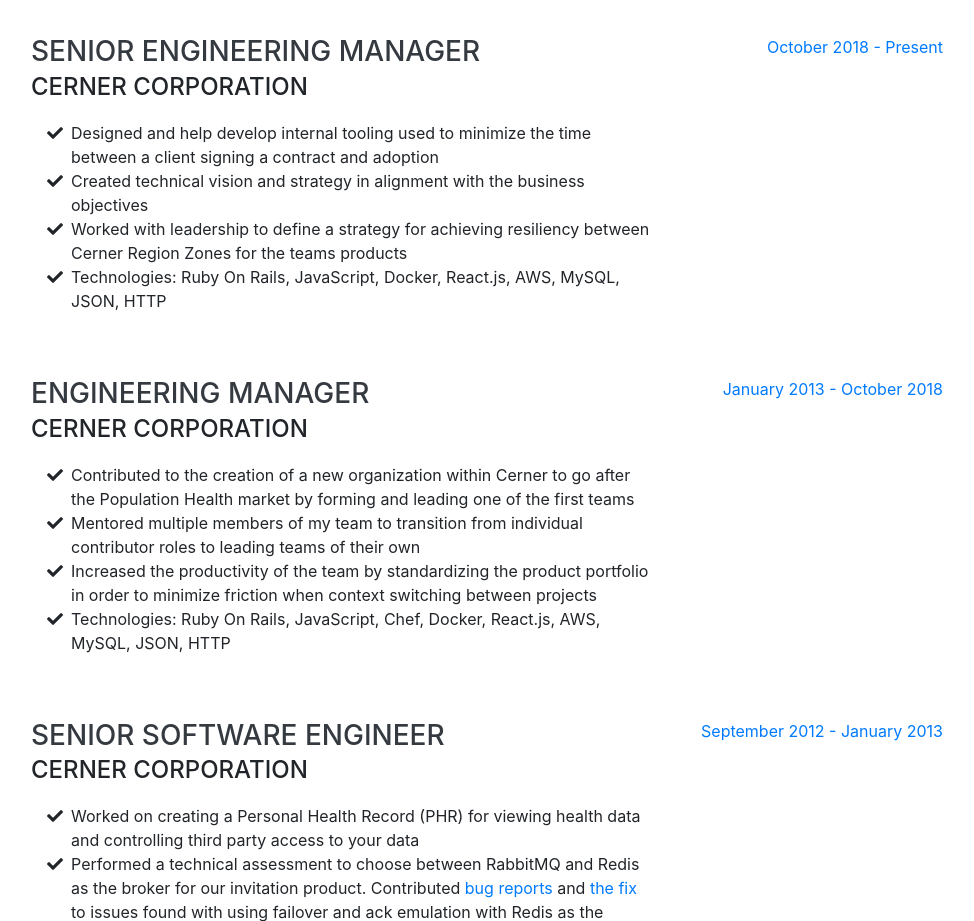
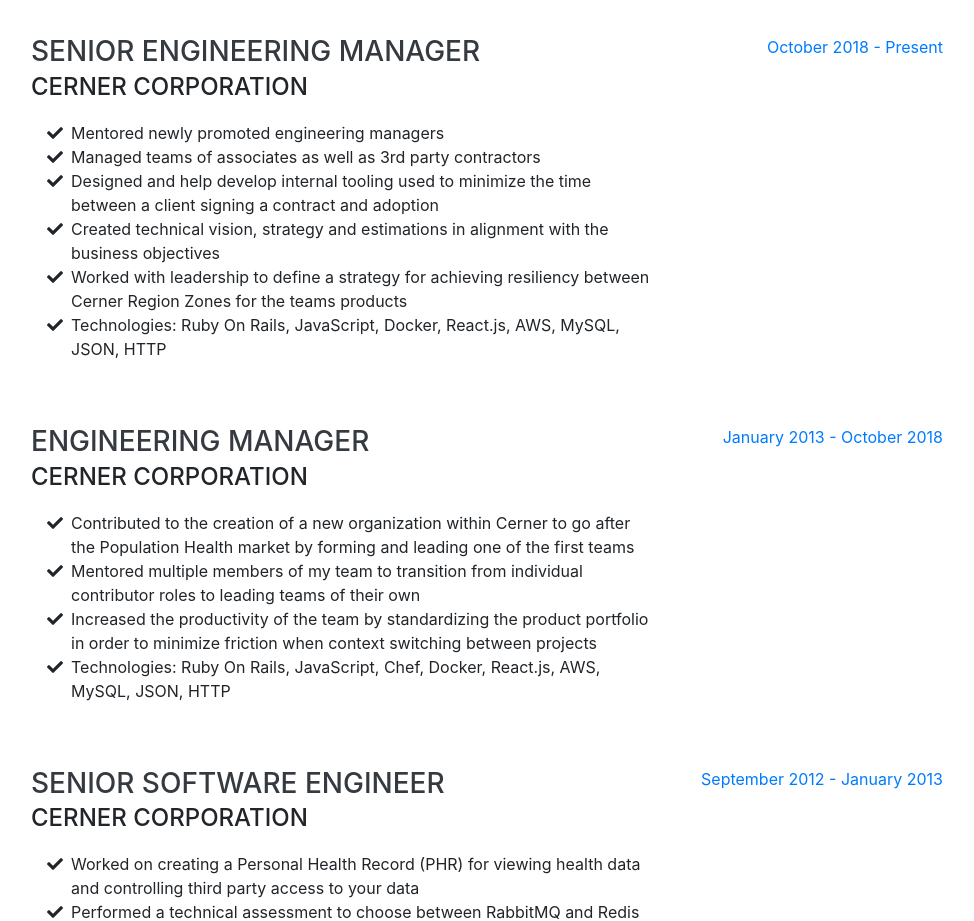
Before and after one commit to humandane/daneguempel.github.io, a website with bundled scripts: page index.html in a window 1280 px wide. Shown: the part 900-1821 px from the top of the page, without its empty margins (289-1263 px from the left). Built offline with nearby package versions, Linux system fonts and the light colour scheme; a web font is replaced by a local one.

Commit message:
Adding references to consulting teams

```diff
--- a/index.html
+++ b/index.html
@@ -89,11 +89,19 @@
             <p>
               <ul class="fa-ul mb-0">
                 <li>
+                    <i class="fa-li fa fa-check"></i>
+                    Mentored newly promoted engineering managers</li>
+                <li>
+                <li>
+                    <i class="fa-li fa fa-check"></i>
+                    Managed teams of associates as well as 3rd party contractors</li>
+                <li>
+                <li>
                   <i class="fa-li fa fa-check"></i>
                   Designed and help develop internal tooling used to minimize the time between a client signing a contract and adoption</li>
                 <li>
                   <i class="fa-li fa fa-check"></i>
-                  Created technical vision and strategy in alignment with the business objectives</li>
+                  Created technical vision, strategy and estimations in alignment with the business objectives</li>
                 <li>
                   <i class="fa-li fa fa-check"></i>
                   Worked with leadership to define a strategy for achieving resiliency between Cerner Region Zones for the teams products</li>
```
